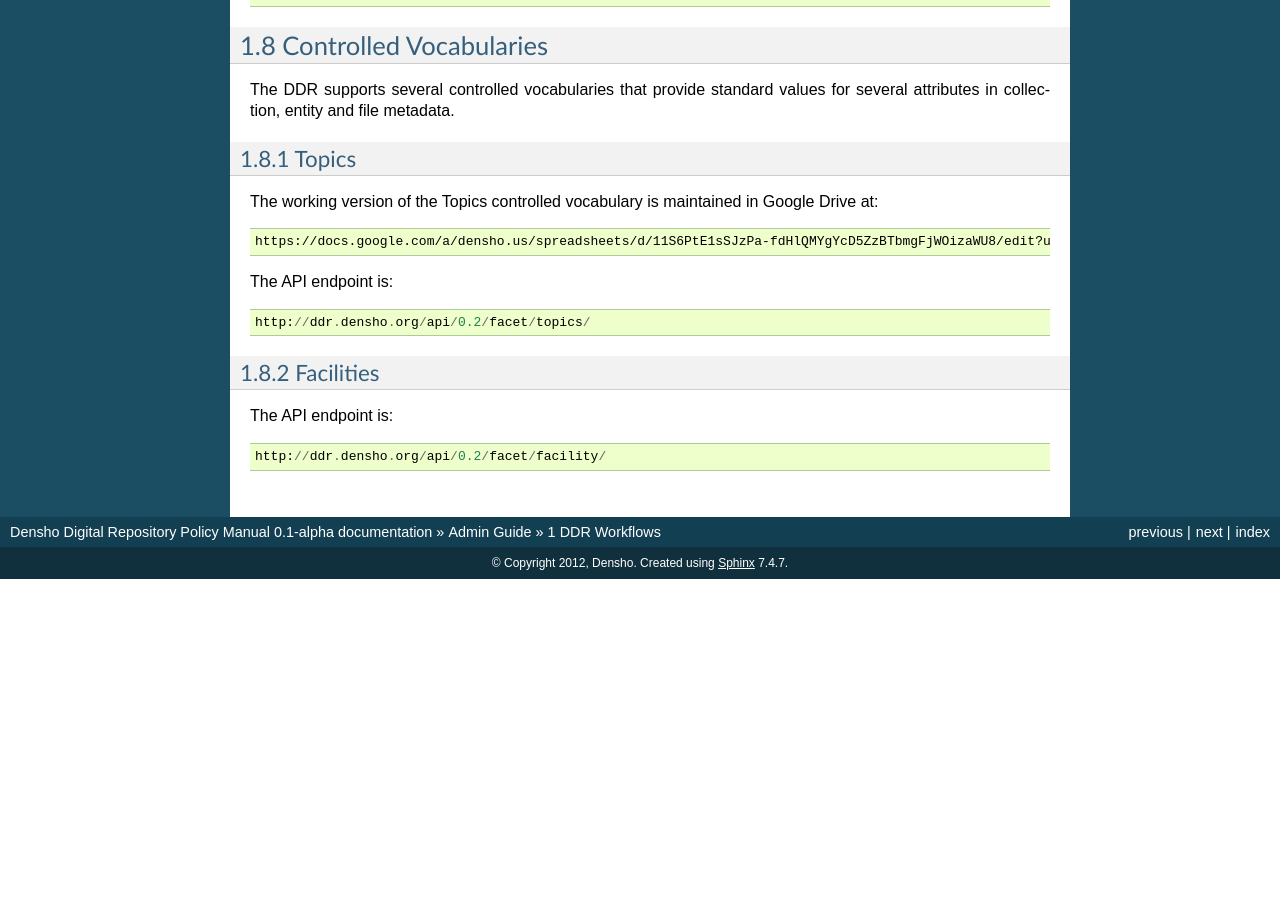
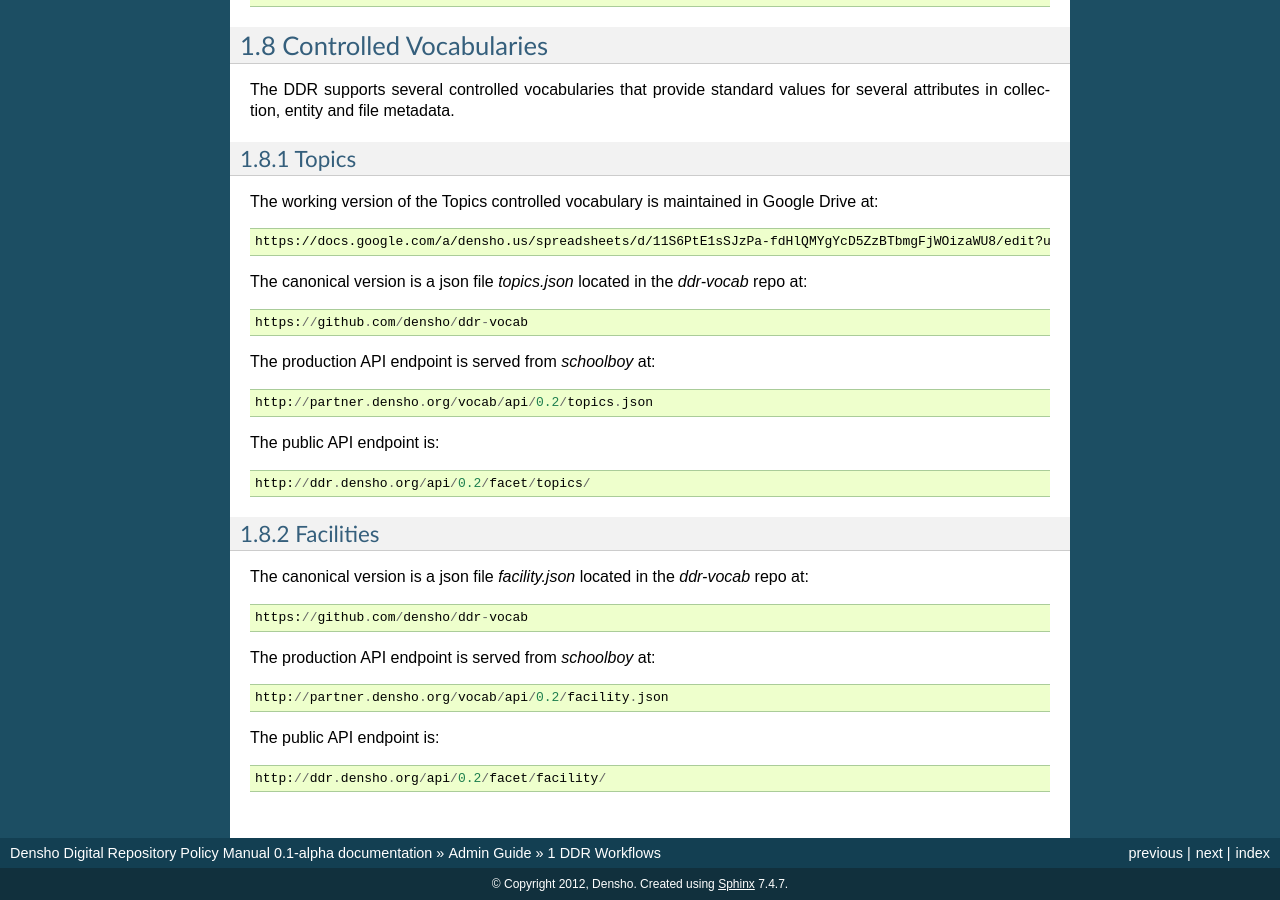
Before and after one commit to denshoproject/ddr-manual, a Sphinx documentation site: the page built from source/admins/workflows.rst, in a window 1280 px wide and 900 px high, scrolled down 11970 px. Built offline with Sphinx 7.4.7, drawn with Linux system fonts in a browser that asks for light colours; before the commit the page ends 12549 px from its top, so only the background shows below that.

Commit message:
Update workflows.rst - added more info about CVs

```diff
--- a/source/admins/workflows.rst
+++ b/source/admins/workflows.rst
@@ -586,13 +586,30 @@ The working version of the Topics controlled vocabulary is maintained in Google
 
     https://docs.google.com/a/densho.us/spreadsheets/d/11S6PtE1sSJzPa-fdHlQMYgYcD5ZzBTbmgFjWOizaWU8/edit?usp=sharing
 
-The API endpoint is::
+The canonical version is a json file `topics.json` located in the `ddr-vocab` repo at::
+
+    https://github.com/densho/ddr-vocab
+
+The production API endpoint is served from `schoolboy` at::
+
+    http://partner.densho.org/vocab/api/0.2/topics.json
+
+The public API endpoint is::
 
     http://ddr.densho.org/api/0.2/facet/topics/
+
 
 Facilities
 -------------------------------------
 
-The API endpoint is::
+The canonical version is a json file `facility.json` located in the `ddr-vocab` repo at::
+
+    https://github.com/densho/ddr-vocab
+
+The production API endpoint is served from `schoolboy` at::
+
+    http://partner.densho.org/vocab/api/0.2/facility.json
+
+The public API endpoint is::
 
     http://ddr.densho.org/api/0.2/facet/facility/
```
